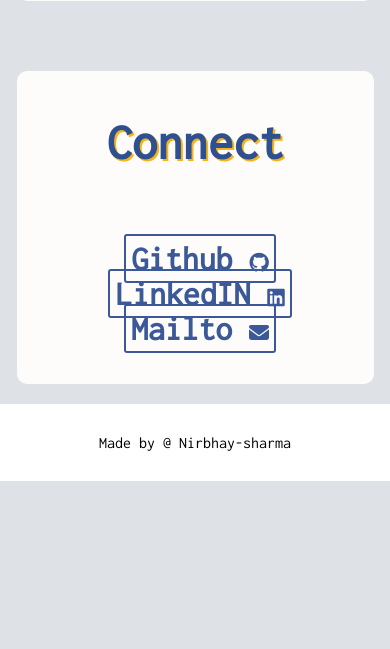
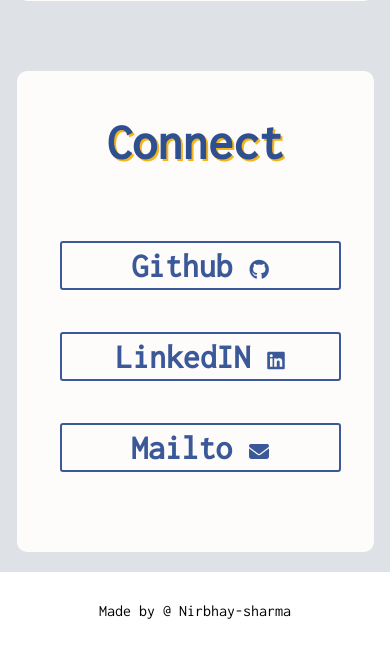
Before and after one commit to nirbhay-design/portfolio-django, a Django app: template templates/home.html in a window 390 px wide. Shown: the part 1782-2431 px from the top of the page. Before the commit the page ends 2263 px from the top, so only its background shows below. Run offline with Django 4.2, Linux system fonts and the light colour scheme; the template is opened without the code that fills it, so the values that code supplies are empty; some libraries are stand-ins or nearby versions.

Commit message:
adding files

```diff
--- a/static/home.css
+++ b/static/home.css
@@ -434,4 +434,9 @@ a {
     .skill_intro_div, .project_intro_div, .experience_intro_div, .connect_div {
         width:90%;
     }
+
+    .credentials {
+        display:flex;
+        flex-direction:column;
+    }
 }
```
